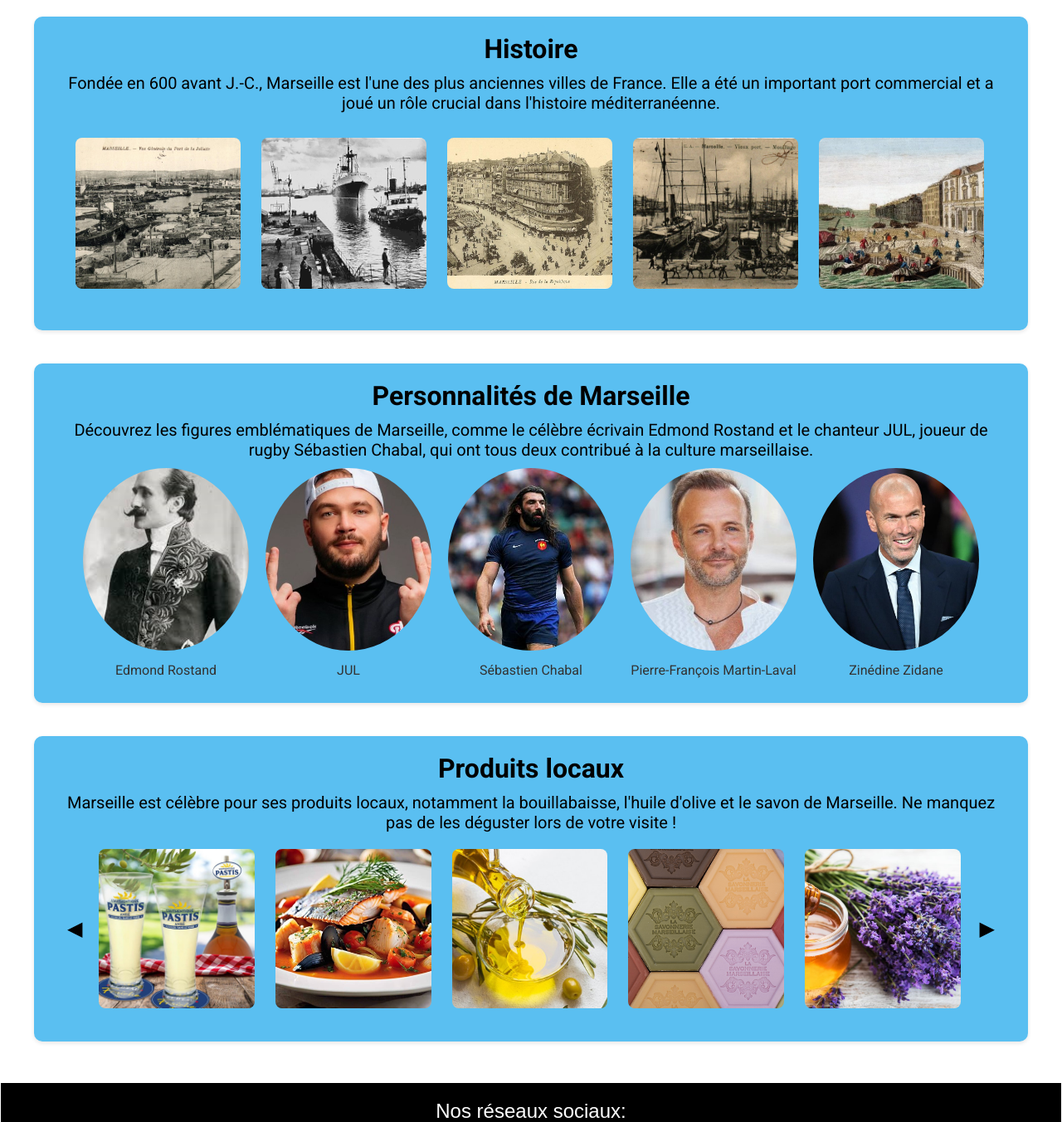
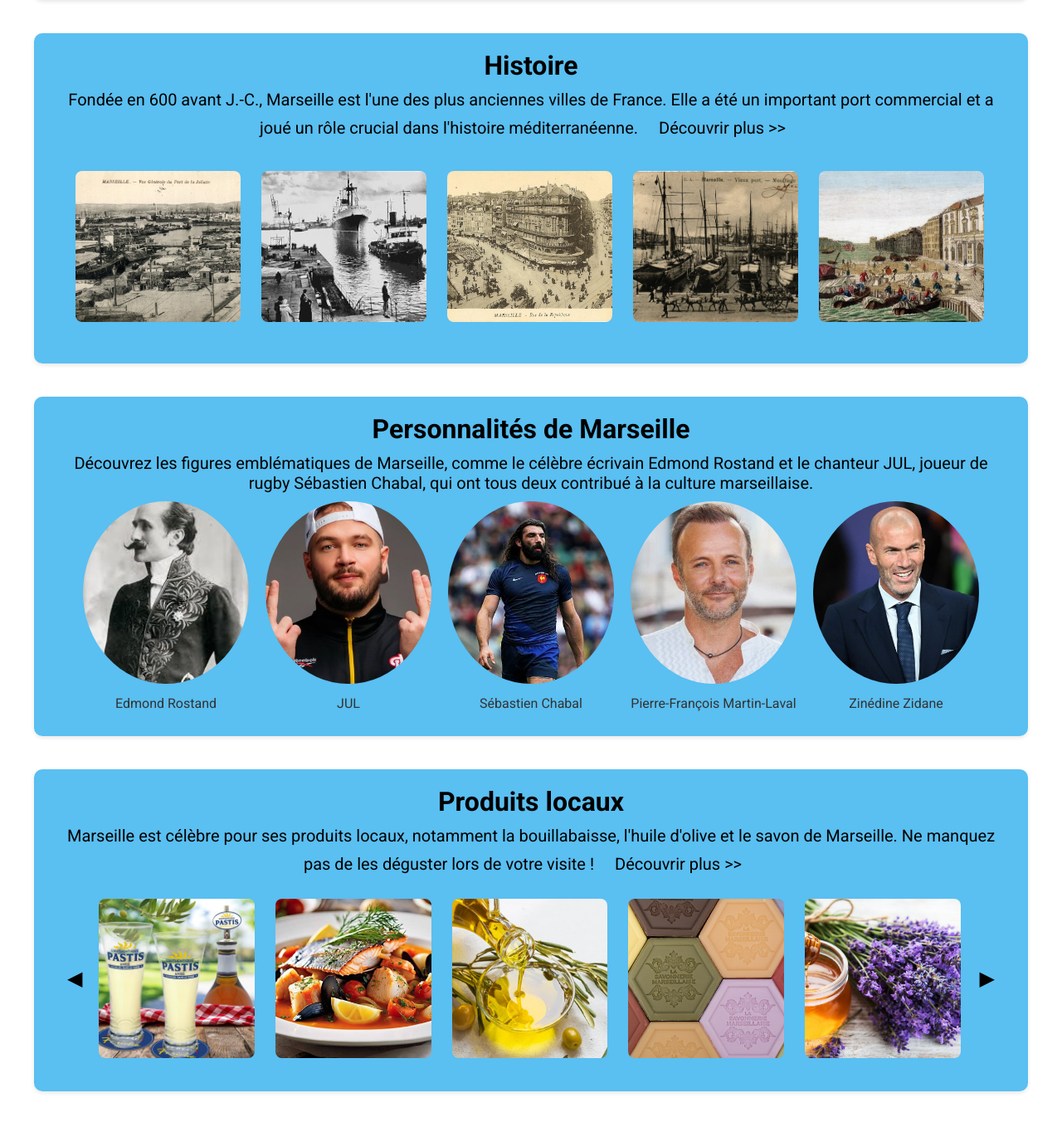
Before and after one commit to RimmaChukhno/Fan-site, a plain HTML site: page Marseille fan site/marseille.html in a window 1280 px wide. Shown: the part 1448-2800 px from the top of the page at 83% size. Drawn offline with Linux system fonts and the light colour scheme; a web font is replaced by a local one.

Commit message:
Updated my Marseille fan site

```diff
--- a/Marseille fan site/marseille.html
+++ b/Marseille fan site/marseille.html
@@ -90,7 +90,7 @@
         <p class="text">Marseille, située sur la côte méditerranéenne, est la deuxième plus grande ville de France.
           Connue pour son riche patrimoine culturel, sa cuisine savoureuse et son port animé, Marseille est une ville
           pleine de
-          vie.
+          vie. <a href="#more-info" class="button">Découvrir plus >></a> <!-- Ajout du bouton -->
         </p>
 
         <div class="mosaic">
@@ -132,7 +132,8 @@
           <h2 class="h2">Histoire</h2>
           <p class="text">Fondée en 600 avant J.-C., Marseille est l'une des plus anciennes villes de France. Elle a été
             un
-            important port commercial et a joué un rôle crucial dans l'histoire méditerranéenne.</p>
+            important port commercial et a joué un rôle crucial dans l'histoire méditerranéenne. <a href="#more-info"
+              class="button">Découvrir plus >></a> <!-- Ajout du bouton --> </p>
         </div>
 
         <div class="mosaic">
@@ -185,9 +186,9 @@
         <div>
           <h2 class="h2">Produits locaux</h2>
           <p class="text">Marseille est célèbre pour ses produits locaux, notamment la bouillabaisse, l'huile d'olive et
-            le savon
-            de
-            Marseille. Ne manquez pas de les déguster lors de votre visite !</p>
+            le savon de Marseille. Ne manquez pas de les déguster lors de votre visite !
+            <a href="#more-info" class="button">Découvrir plus >></a> <!-- Ajout du bouton -->
+          </p>
         </div>
 
         <div class="produits-gallery">
@@ -219,18 +220,18 @@
     </section>
 
     <section class="social-networks-menu">
-      <button class="social-network-button">
+      <a href="facebook.com/fansite_marseille.html" class="social-network-button">
         <img src="images/facebook-logo.png" alt="Facebook Logo">
-      </button>
-      <button class="social-network-button">
+      </a>
+      <a href="twitter.com/fansite_marseille.html" class="social-network-button">
         <img src="images/twitter-logo-footer.png" alt="Twitter Logo">
-      </button>
-      <button class="social-network-button">
+      </a>
+      <a href="instagram.com/fansite_marseille.html" class="social-network-button">
         <img src="images/instagram-logo.png" alt="Instagram Logo">
-      </button>
-      <button class="social-network-button">
+      </a>
+      <a href="youtube.com/fansite_marseille.html" class="social-network-button">
         <img src="images/youtube-logo.png" alt="Youtube Logo">
-      </button>
+      </a>
     </section>
 
     <section class="rights-reserved">
--- a/Marseille fan site/style.css
+++ b/Marseille fan site/style.css
@@ -7,6 +7,9 @@
 /* Body styling */
 body {
   font-family: Roboto, sans-serif;
+  max-width: auto;
+  margin: 0 auto;
+  padding: 0 1px;
 }
 
 /* Header and Footer styling */
@@ -427,17 +430,26 @@ input[type="radio"] {
   margin: 10px 10px 0 10px;
 }
 
-body {
-  max-width: auto;
-  /* Максимальная ширина */
-  margin: 0 auto;
-  /* Центрирование */
-  padding: 0 1px;
-  /* Отступы */
-}
 
+/*button lien */
 
 * {
   box-sizing: border-box;
-  /* Учитывать padding и border */
+  /*padding et border */
 }
+
+.button {
+  display: inline-block;
+  padding: 10px 20px;
+  color: black;
+  /* color */
+  background-color: transparent;
+  /* fond transparent */
+  text-decoration: none;
+  cursor: pointer;
+}
+
+.button:active {
+  color: blue;
+  /* Couleur du texte lorsque vous appuyez dessus */
+}
```
